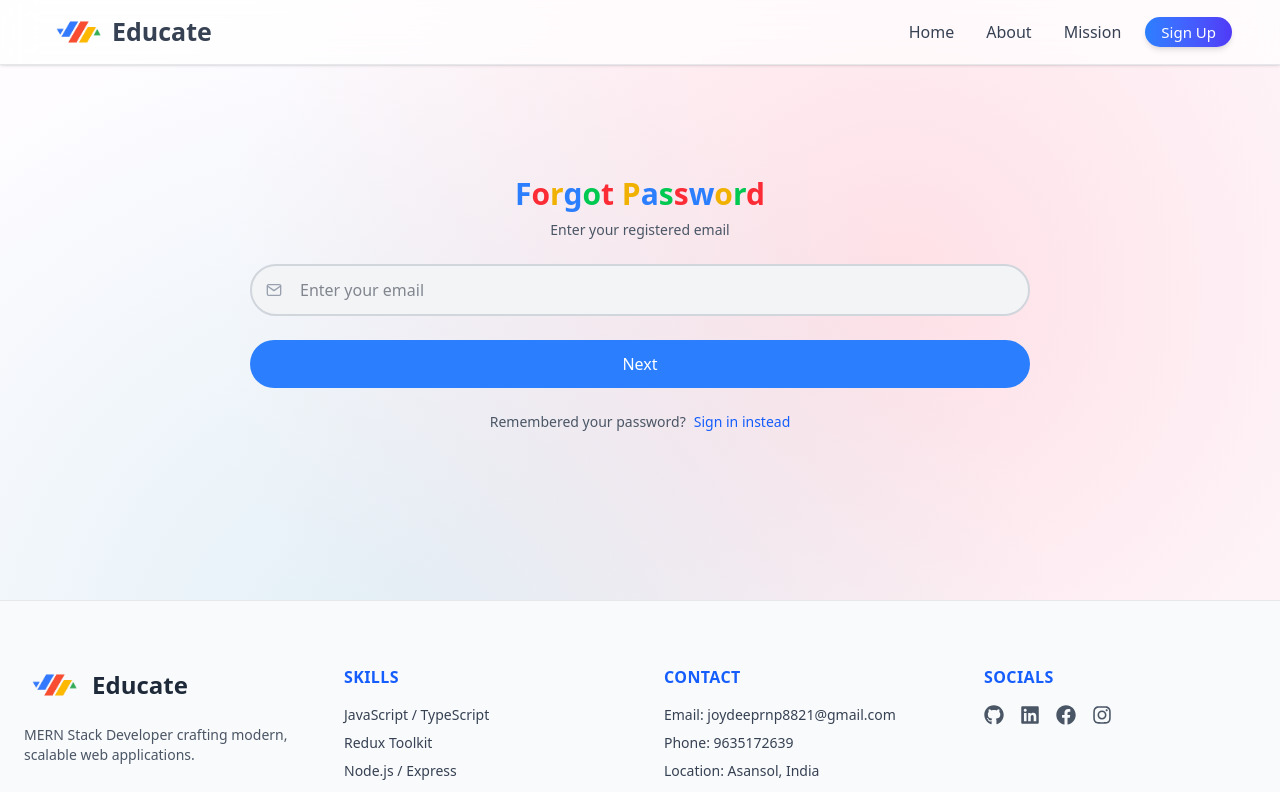
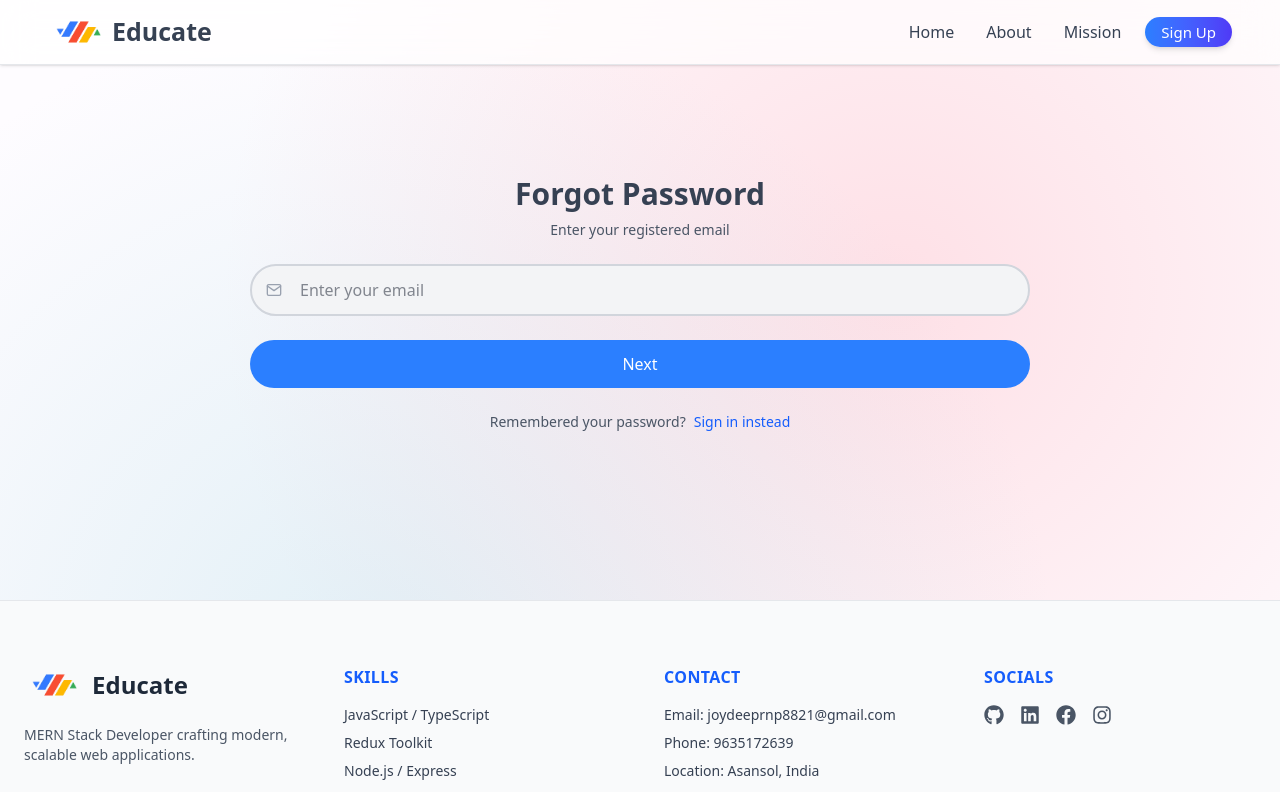
Before and after one commit to joydeep-07/Educate, a React (Vite) app in the folder frontend/: page /forgot/password in a window 1280 px wide. Shown: the top 792 px of the page. Built offline with nearby package versions, Linux system fonts and the light colour scheme.

Commit message:
MInor Updates

```diff
--- a/frontend/src/layouts/Navbar.jsx
+++ b/frontend/src/layouts/Navbar.jsx
@@ -19,6 +19,7 @@ const Navbar = () => {
           <div className="hidden md:flex gap-8 text-md font-medium text-gray-700">
             {["Home", "About","Mission" ].map((item) => (
               <span
+              onClick={()=>navigate("/")}
                 key={item}
                 className="relative cursor-pointer hover:text-blue-600 transition-colors group"
               >
--- a/frontend/src/pages/ForgotPassword.jsx
+++ b/frontend/src/pages/ForgotPassword.jsx
@@ -22,22 +22,8 @@ const ForgotPassword = () => {
       <div className="w-[780px] max-w-full bg-transparent">
         <div className="bg-transparent flex flex-col">
           <div className="text-center mb-6">
-            <h2 className="text-3xl font-semibold mt-2 mb-2">
-              <span className="text-blue-500">F</span>
-              <span className="text-red-500">o</span>
-              <span className="text-yellow-500">r</span>
-              <span className="text-blue-500">g</span>
-              <span className="text-green-500">o</span>
-              <span className="text-red-500">t</span>
-              <span className="text-blue-500"> </span>
-              <span className="text-yellow-500">P</span>
-              <span className="text-blue-500">a</span>
-              <span className="text-green-500">s</span>
-              <span className="text-red-500">s</span>
-              <span className="text-blue-500">w</span>
-              <span className="text-yellow-500">o</span>
-              <span className="text-green-500">r</span>
-              <span className="text-red-500">d</span>
+            <h2 className="text-3xl text-gray-700 font-semibold mt-2 mb-2">
+              Forgot Password
             </h2>
             <p className="text-gray-600 text-sm">
               {step === 1 && "Enter your registered email"}
```
